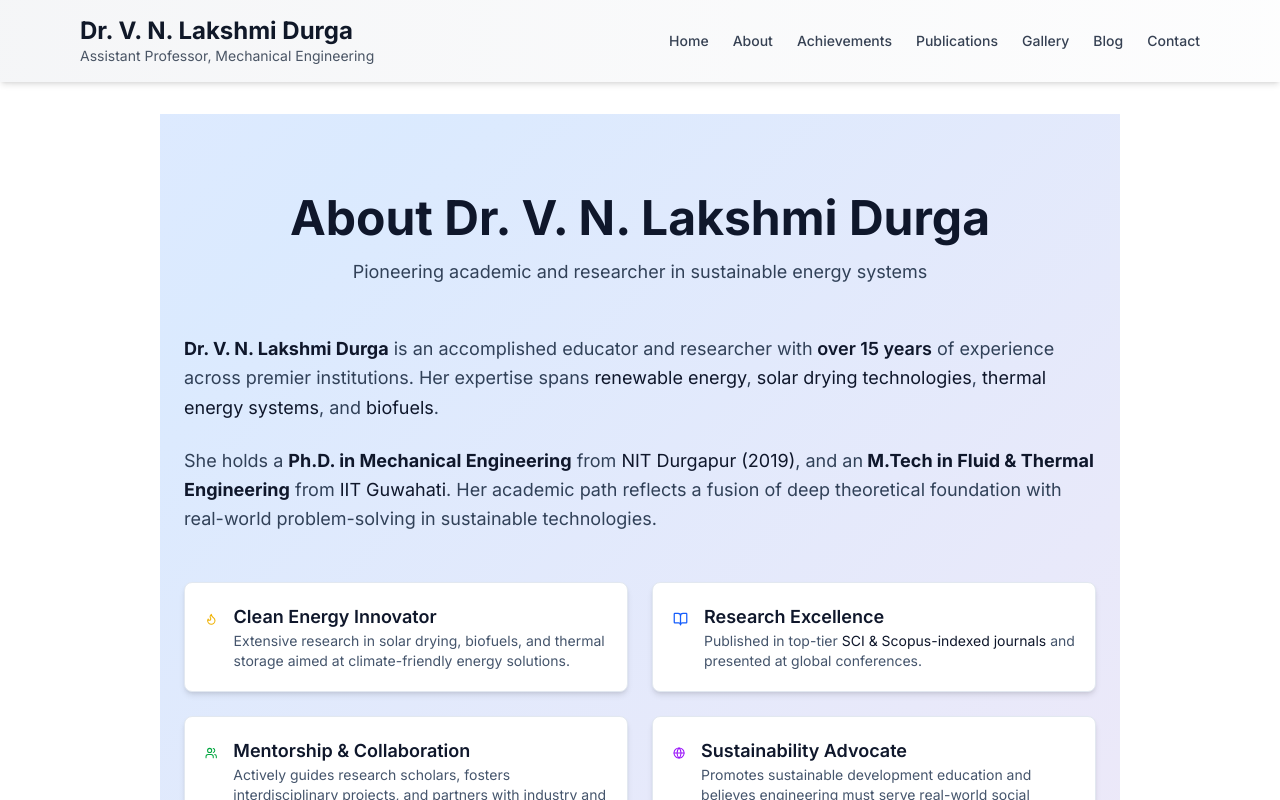
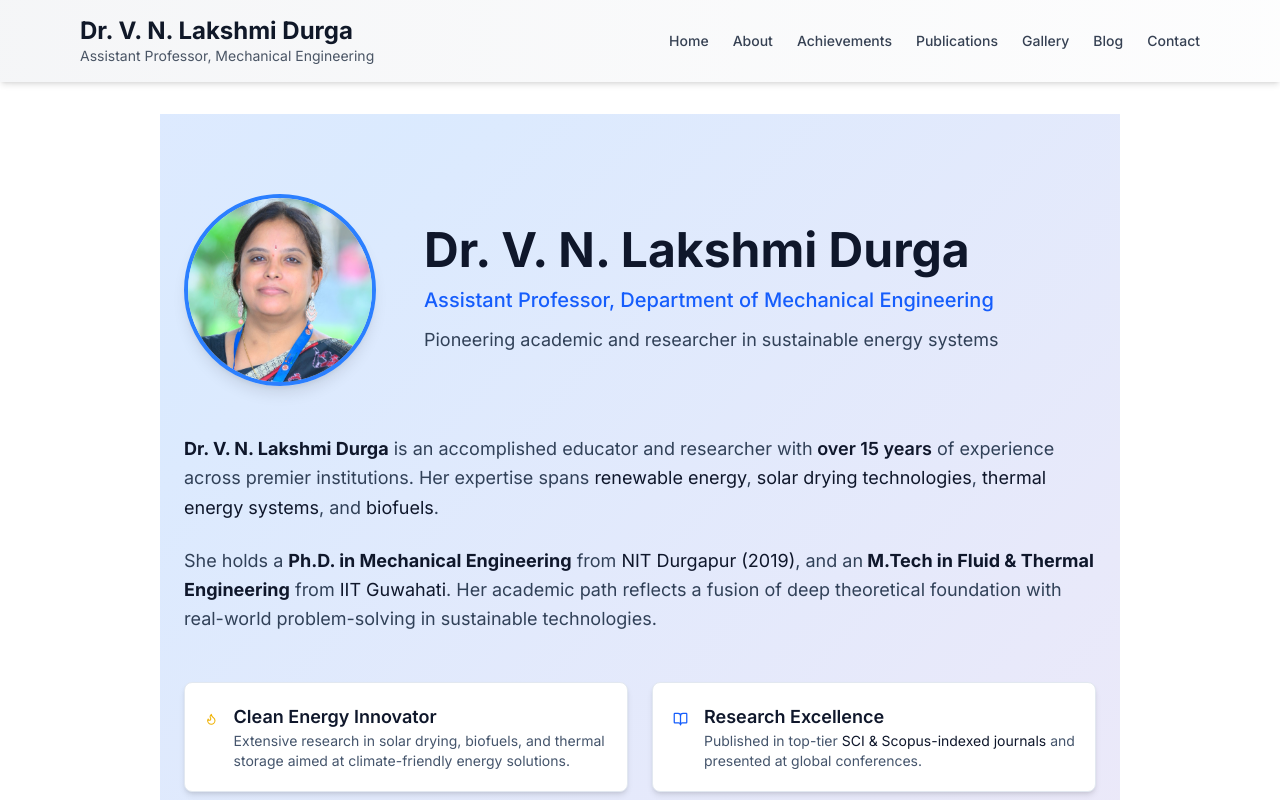
Before and after one commit to Abhiraj36/Portfolio_Professor, a Next.js app: page /about in a window 1280 px wide. Shown: the top 800 px of the page. Built offline with nearby package versions, Linux system fonts and the light colour scheme.

Commit message:
Add hover zoom-in effect to homepage image and minor visual improvements

```diff
--- a/src/app/about/page.tsx
+++ b/src/app/about/page.tsx
@@ -1,3 +1,5 @@
+
+import Image from "next/image";
 import {
   BookOpen,
   GraduationCap,
@@ -12,14 +14,36 @@ export default function AboutPage() {
       <div className="max-w-5xl mx-auto space-y-12">
 
         {/* Header */}
-        <header className="text-center space-y-4">
-          <h1 className="text-4xl md:text-5xl font-bold">
-            About Dr. V. N. Lakshmi Durga
-          </h1>
-          <p className="text-lg text-slate-700 dark:text-gray-300">
-            Pioneering academic and researcher in sustainable energy systems
-          </p>
-        </header>
+        <header className="flex flex-col md:flex-row items-center gap-8 md:gap-12 text-center md:text-left">
+  {/* Profile Image */}
+  <div className="flex-shrink-0">
+    <div className="w-48 h-48 rounded-full overflow-hidden border-4 border-blue-500 shadow-lg transform transition-transform duration-300 hover:scale-105">
+  <Image
+    src="/display_picture.jpg"
+    alt="Dr. V. N. Lakshmi Durga"
+    width={192}
+    height={192}
+    className="object-cover object-[60%_top] w-full h-full"
+    priority
+  />
+</div>
+
+  </div>
+
+  {/* Text Content */}
+  <div className="space-y-3">
+    <h1 className="text-4xl md:text-5xl font-bold">
+      Dr. V. N. Lakshmi Durga
+    </h1>
+    <h2 className="text-lg md:text-xl text-blue-600 dark:text-blue-400 font-medium">
+      Assistant Professor, Department of Mechanical Engineering
+    </h2>
+    <p className="text-base md:text-lg text-slate-700 dark:text-gray-300">
+      Pioneering academic and researcher in sustainable energy systems
+    </p>
+  </div>
+</header>
+
 
         {/* Academic & Research Summary */}
         <section className="space-y-6 text-lg leading-relaxed text-slate-700 dark:text-gray-300">
--- a/src/app/page.tsx
+++ b/src/app/page.tsx
@@ -1,28 +1,40 @@
+import Image from "next/image";
 import { ArrowRight, BookOpen, Calendar, Users } from "lucide-react";
 
 export default function Home() {
   return (
-   <main className="min-h-screen animated-gradient bg-gradient-to-br from-purple-100 via-blue-100 to-pink-100 dark:from-black dark:via-gray-900 dark:to-gray-800 text-slate-900 dark:text-gray-100 flex items-center justify-center px-6 py-20 transition-colors duration-300">
+    <main className="min-h-screen animated-gradient bg-gradient-to-br from-purple-100 via-blue-100 to-pink-100 dark:from-black dark:via-gray-900 dark:to-gray-800 text-slate-900 dark:text-gray-100 px-6 py-20 transition-colors duration-300">
+      <div className="max-w-6xl mx-auto flex flex-col md:flex-row items-center gap-12 md:gap-20">
 
-      <div className="max-w-4xl mx-auto text-center space-y-10">
+        {/* Image Section */}
+        <div className="flex-shrink-0">
+          <div className="w-64 h-64 rounded-full overflow-hidden border-4 border-blue-500 shadow-lg transform transition-transform duration-300 hover:scale-105">
+            <Image
+              src="/display_picture.jpg"
+              alt="Dr. V. N. Lakshmi Durga"
+              width={256}
+              height={256}
+              className="object-cover object-top w-full h-full"
+              priority
+            />
+          </div>
+        </div>
 
-        {/* Hero Title */}
+        {/* Text Content */}
+        <div className="text-center md:text-left space-y-8 max-w-2xl">
           <h1 className="text-5xl sm:text-6xl font-bold leading-tight">
             Dr. V. N. Lakshmi Durga
           </h1>
 
-        {/* Subtitle */}
           <h2 className="text-xl sm:text-2xl text-blue-600 dark:text-blue-400 font-medium">
             Assistant Professor, Department of Mechanical Engineering
           </h2>
 
-        {/* Intro Paragraph */}
           <p className="text-lg sm:text-xl leading-relaxed text-slate-700 dark:text-gray-300">
             A dedicated academic and researcher with over <span className="text-slate-900 dark:text-white font-semibold">15 years of experience</span> in teaching and applied research across top institutions. Her research spans <span className="text-slate-900 dark:text-white font-semibold">renewable energy</span>, <span className="text-slate-900 dark:text-white font-semibold">solar drying systems</span>, <span className="text-slate-900 dark:text-white font-semibold">thermal storage</span>, <span className="text-slate-900 dark:text-white font-semibold">biofuels</span>, and <span className="text-slate-900 dark:text-white font-semibold">IoT for sustainability</span>.
           </p>
 
-        {/* Quick Stats */}
-        <div className="flex flex-wrap justify-center gap-6 text-slate-600 dark:text-gray-400">
+          <div className="flex flex-wrap justify-center md:justify-start gap-6 text-slate-600 dark:text-gray-400">
             <div className="flex items-center gap-2">
               <BookOpen className="w-6 h-6 text-blue-500 dark:text-blue-400" />
               <span>18+ Publications</span>
@@ -37,13 +49,13 @@ export default function Home() {
             </div>
           </div>
 
-        {/* Call to Action */}
           <a href="/about">
             <button className="inline-flex items-center gap-3 bg-blue-600 hover:bg-blue-700 text-white font-medium py-3 px-7 rounded-lg shadow-lg transition">
               Learn More <ArrowRight className="w-5 h-5" />
             </button>
           </a>
         </div>
+      </div>
     </main>
   );
 }
```
Also changed, not shown: public/display_picture.jpg (added). Lines whose indentation alone changed are shown as unchanged.
